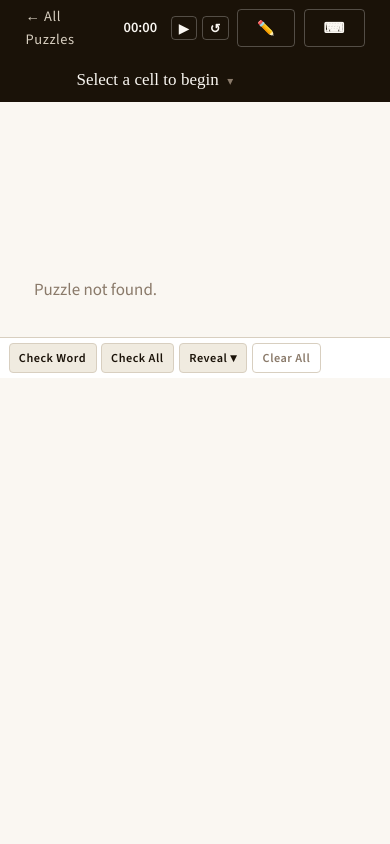
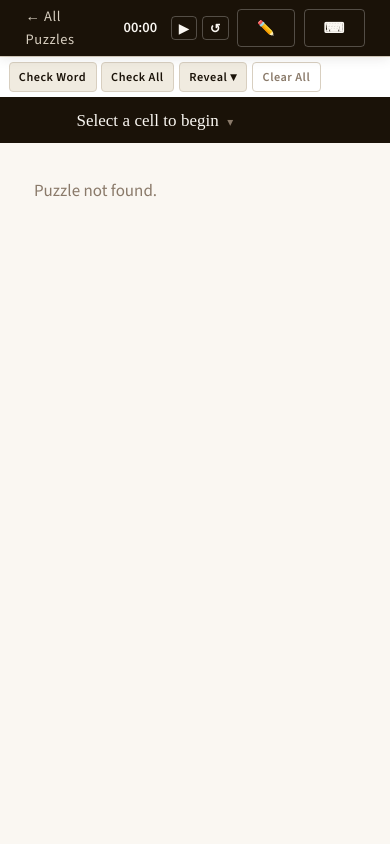
Before and after one commit to Fugueboy/shavian-crosswords, a FastAPI app: page /crossword/1 in a window 390 px wide. Run offline with FastAPI, Linux system fonts and the light colour scheme; some libraries are stand-ins or nearby versions; some web fonts are replaced.

Commit message:
Revert CSS to before clue bar attempts

```diff
--- a/frontend/static/css/solver.css
+++ b/frontend/static/css/solver.css
@@ -425,23 +425,13 @@
 
 .header-actions { display: flex; gap: 0.5rem; }
 
-.mobile-header { display: block; }
-
 /* Mobile layout */
 @media (max-width: 750px) {
-  html { overflow: hidden; height: 100%; }
-  body { overflow-y: auto; height: 100%; }
-  .solver-page { height: auto; overflow: visible !important; display: block; transform: none !important; }
-  .solver-main { display: block; overflow: visible; height: auto; }
-  .solver-layout { flex-direction: column; height: auto; overflow: visible; }
-  .grid-panel { padding: 0.5rem; height: auto; overflow: visible; }
+  .active-clue-banner { order: 2; }
+  .solver-main        { order: 3; }
+  .solver-toolbar     { order: 1; }
 
-  .mobile-header { display: block; position: fixed; top: 0; left: 0; right: 0; z-index: 100; }
-  .site-header { position: static; }
-  .solver-toolbar { position: static; background: white; }
-  .active-clue-banner { position: static; }
-
-  .solver-main { margin-top: 140px; }
+  .solver-layout { flex-direction: column; }
 
   .clue-panel {
     width: 100%;
@@ -452,6 +442,7 @@
     padding: 0.8rem;
   }
 
+  .grid-panel { flex-shrink: 0; padding: 0.5rem; }
   .clue-item { font-size: 0.78rem; }
   .kb-key { width: 2rem; height: 2rem; font-size: 1rem; }
 
--- a/frontend/static/js/solver.js
+++ b/frontend/static/js/solver.js
@@ -322,7 +322,7 @@ function updateClueHighlight() {
   const li = document.querySelector(`.clue-item[data-wid="${wordId}"]`);
   if (li) {
     li.classList.add('active-clue');
-    if (window.innerWidth > 1024) {
+    if (window.innerWidth > 750) {
       li.scrollIntoView({ block: 'nearest', behavior: 'smooth' });
     }
   }
```
